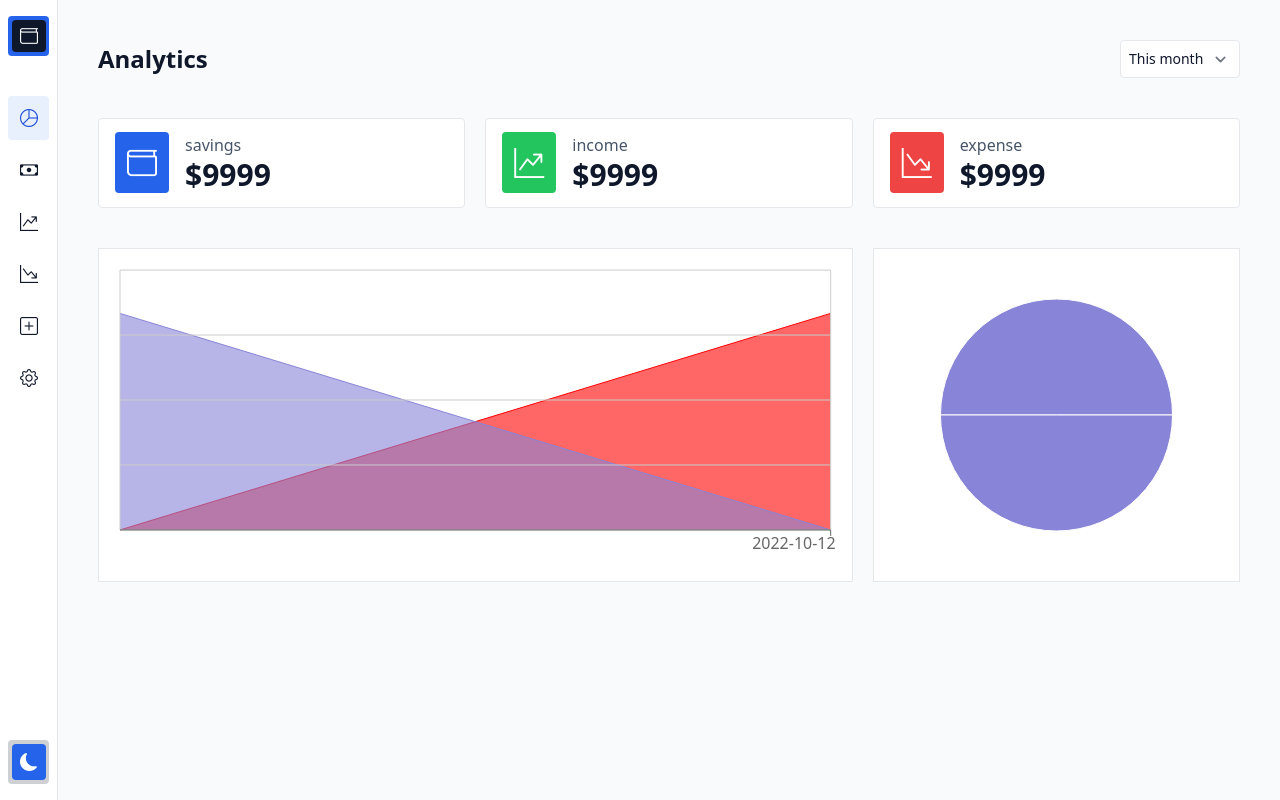
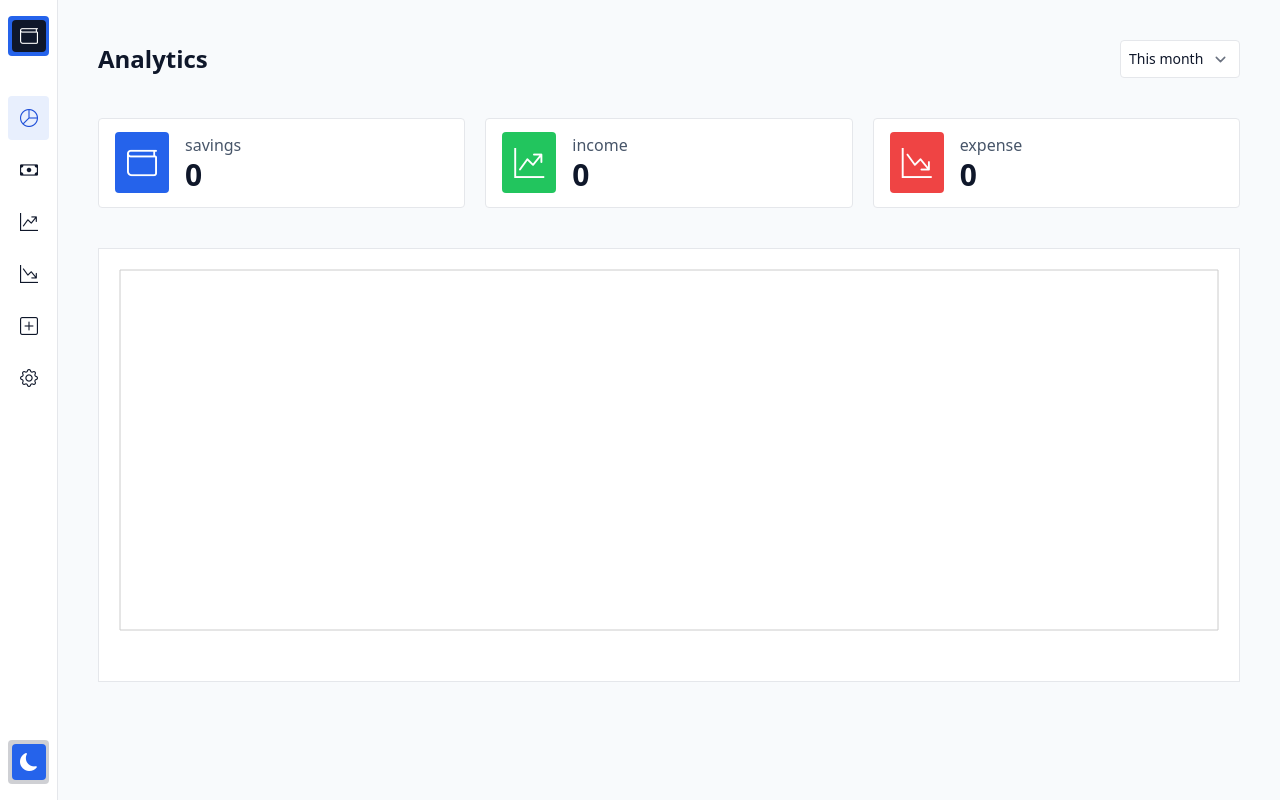
Before and after one commit to pavand18/Money_Manager, a React (Vite) app: page / in a window 1280 px wide. Built offline with nearby package versions, Linux system fonts and the light colour scheme.

Commit message:
new storage feature

```diff
--- a/src/common/contexts/transectionContext.jsx
+++ b/src/common/contexts/transectionContext.jsx
@@ -1,6 +1,12 @@
-import { createContext, useContext, useMemo, useReducer } from "react";
 import {
-  transectionInitState,
+  createContext,
+  useContext,
+  useEffect,
+  useMemo,
+  useReducer,
+} from "react";
+import { localStorageKey } from "../../data/constant.json";
+import {
   transectionReducer,
   transectionTypes,
 } from "../reducers/transectionReducer";
@@ -12,14 +18,34 @@ export const useTransectionContext = () => useContext(transectionContext);
 
 // provide transection context
 export const TransectionContextProvier = ({ children }) => {
-  const [state, dispatch] = useReducer(
-    transectionReducer,
-    transectionInitState
-  );
+  const [state, dispatch] = useReducer(transectionReducer, []);
 
+  // get data from localstorage
+  useEffect(() => {
+    const localstate = localStorage.getItem(localStorageKey);
+    if (localstate != null) {
+      dispatch({
+        type: transectionTypes.INSERT,
+        payload: { data: JSON.parse(localstate) },
+      });
+    }
+  }, []);
+
+  // save data to localstorage
+  useEffect(() => {
+    if (state && state.length) {
+      try {
+        localStorage.setItem(localStorageKey, JSON.stringify(state));
+      } catch (error) {
+        console.log(error);
+      }
+    }
+  }, [state]);
+
+  // memorize the value
   const value = useMemo(
     () => ({
-      state,
+      state: state || [],
       handleDelete: (id) =>
         dispatch({ type: transectionTypes.DELETE, payload: { id } }),
       handleCreate: (data) =>
--- a/src/common/reducers/transectionReducer.js
+++ b/src/common/reducers/transectionReducer.js
@@ -1,24 +1,4 @@
 import uuid from "react-uuid";
-
-// initial state
-const initialState = [
-  {
-    id: "demo1",
-    title: "demo income transection",
-    category: "others",
-    amount: 500,
-    type: "income",
-    date: "2022-10-11",
-  },
-  {
-    id: "demo2",
-    title: "demo expense transection",
-    category: "others",
-    amount: 500,
-    type: "expense",
-    date: "2022-10-12",
-  },
-];
 
 // reducer types
 const types = {
@@ -29,7 +9,7 @@ const types = {
 };
 
 // reducer
-const reducer = (state = initialState, { type, payload }) => {
+const reducer = (state, { type, payload }) => {
   switch (type) {
     case types.CREATE: {
       if (payload) {
@@ -40,7 +20,7 @@ const reducer = (state = initialState, { type, payload }) => {
 
         // sort data
         prevState = prevState.sort((a, b) => {
-          return new Date(a.date) - new Date(b.date);
+          return new Date(b.date) - new Date(a.date);
         });
 
         return [...prevState];
@@ -61,7 +41,7 @@ const reducer = (state = initialState, { type, payload }) => {
 
           // sort data
           prevState = prevState.sort((a, b) => {
-            return new Date(a.date) - new Date(b.date);
+            return new Date(b.date) - new Date(a.date);
           });
 
           return [...prevState];
@@ -98,7 +78,10 @@ const reducer = (state = initialState, { type, payload }) => {
             data.hasOwnProperty(prop)
           );
 
-          return hasRequiredProps;
+          // check duplicate id
+          const hasIndex = prevState.find((prevData) => prevData.id == data.id);
+
+          return hasRequiredProps && hasIndex == undefined;
         });
 
         // concat state
@@ -106,7 +89,7 @@ const reducer = (state = initialState, { type, payload }) => {
 
         // sort state
         newState = newState.sort((a, b) => {
-          return new Date(a.date) - new Date(b.date);
+          return new Date(b.date) - new Date(a.date);
         });
 
         return [...newState];
@@ -120,8 +103,4 @@ const reducer = (state = initialState, { type, payload }) => {
   }
 };
 
-export {
-  reducer as transectionReducer,
-  types as transectionTypes,
-  initialState as transectionInitState,
-};
+export { reducer as transectionReducer, types as transectionTypes };
--- a/src/data/constant.json
+++ b/src/data/constant.json
@@ -27,5 +27,6 @@
       "link": "/transections/create"
     },
     { "id": "#6", "title": "Settings", "icon": "gear", "link": "/settings" }
-  ]
+  ],
+  "localStorageKey": "TRACK_TAKA_LOCALSTORAGE"
 }
--- a/src/layout/index.jsx
+++ b/src/layout/index.jsx
@@ -7,7 +7,7 @@ const Layout = ({ children }) => {
     <div className="flex">
       <Sidebar />
 
-      <div className="main">
+      <div className="main pb-10">
         <Navbar />
         <div className="main_content">{children}</div>
       </div>
--- a/src/pages/Analytics/index.jsx
+++ b/src/pages/Analytics/index.jsx
@@ -3,8 +3,6 @@ import {
   Area,
   AreaChart,
   CartesianGrid,
-  Pie,
-  PieChart,
   ResponsiveContainer,
   Tooltip,
   XAxis,
@@ -16,6 +14,20 @@ import { chartData, pieData } from "../../utilities/chartData";
 const Analytics = () => {
   const { state } = useTransectionContext();
 
+  const income = state.reduce((prev, current) => {
+    if (current.type == "income") {
+      return prev + current.amount;
+    }
+    return prev;
+  }, 0);
+
+  const expense = state.reduce((prev, current) => {
+    if (current.type == "expense") {
+      return prev + current.amount;
+    }
+    return prev;
+  }, 0);
+
   const graphData = useMemo(
     () => ({
       chart: chartData(state),
@@ -23,8 +35,6 @@ const Analytics = () => {
     }),
     [state]
   );
-
-  console.log(graphData);
 
   return (
     <>
@@ -44,27 +54,32 @@ const Analytics = () => {
 
       {/* <!-- analytics cards start --> */}
       <div className="grid sm:grid-cols-2 md:grid-cols-3 gap-5 mt-10">
-        <StatCard type="savings" title="savings" amount="$9999" icon="wallet" />
+        <StatCard
+          type="savings"
+          title="savings"
+          amount={income - expense}
+          icon="wallet"
+        />
 
         <StatCard
           type="income"
           title="income"
-          amount="$9999"
+          amount={income}
           icon="graph-up-arrow"
         />
 
         <StatCard
           type="expense"
           title="expense"
-          amount="$9999"
+          amount={expense}
           icon="graph-down-arrow"
         />
       </div>
 
       <div className="grid lg:grid-cols-3 gap-5 mt-10">
         {/* <!-- analytics graph chart start --> */}
-        <div className="lg:col-span-2 bg-white border border-gray-200 p-4 min-h-[200px] dark:bg-slate-800 dark:border-slate-700 ">
-          <ResponsiveContainer height={300}>
+        <div className="lg:col-span-3 bg-white border border-gray-200 p-4 min-h-[400px] dark:bg-slate-800 dark:border-slate-700 ">
+          <ResponsiveContainer height={400}>
             <AreaChart data={graphData.chart} className="w-full">
               <Tooltip />
               <Area
@@ -84,23 +99,6 @@ const Analytics = () => {
             </AreaChart>
           </ResponsiveContainer>
         </div>
-
-        {/* <!-- analytics pie chart start --> */}
-        <div className="col-span-1 bg-white border border-gray-200 p-4 min-h-[200px] dark:bg-slate-800 dark:border-slate-700 ">
-          <ResponsiveContainer>
-            <PieChart>
-              <Pie
-                data={graphData.pie}
-                dataKey="amount"
-                cx="50%"
-                cy="50%"
-                fill="#8884d8"
-                nameKey={"name"}
-              />
-              <Tooltip />
-            </PieChart>
-          </ResponsiveContainer>
-        </div>
       </div>
     </>
   );
--- a/src/pages/HandleTransection/TransectionForm.jsx
+++ b/src/pages/HandleTransection/TransectionForm.jsx
@@ -19,11 +19,16 @@ const TransectionForm = ({ mode = "create", initialValues, handleSubmit }) => {
   return (
     <Formik
       initialValues={initialValues}
-      onSubmit={handleSubmit}
+      onSubmit={(values) => {
+        handleSubmit(values);
+        navigate("/transections");
+      }}
       validationSchema={transectionSchema}
       enableReinitialize={true}
+      validateOnChange={false}
+      validateOnBlur={false}
     >
-      {({ errors, values, resetForm }) => {
+      {({ errors, values, resetForm, submitForm }) => {
         return (
           <Form className="w-full lg:w-[500px] flex flex-col gap-4">
             <div className="input_group">
```
